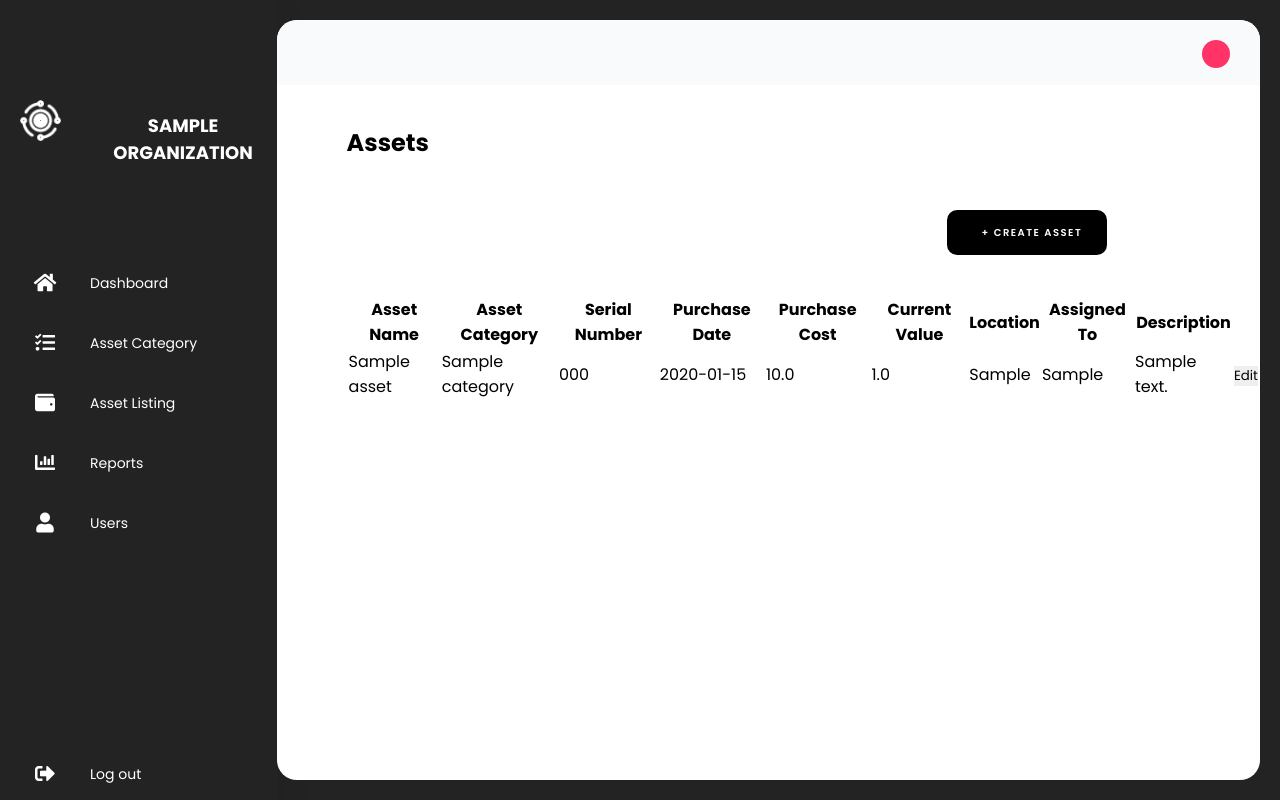
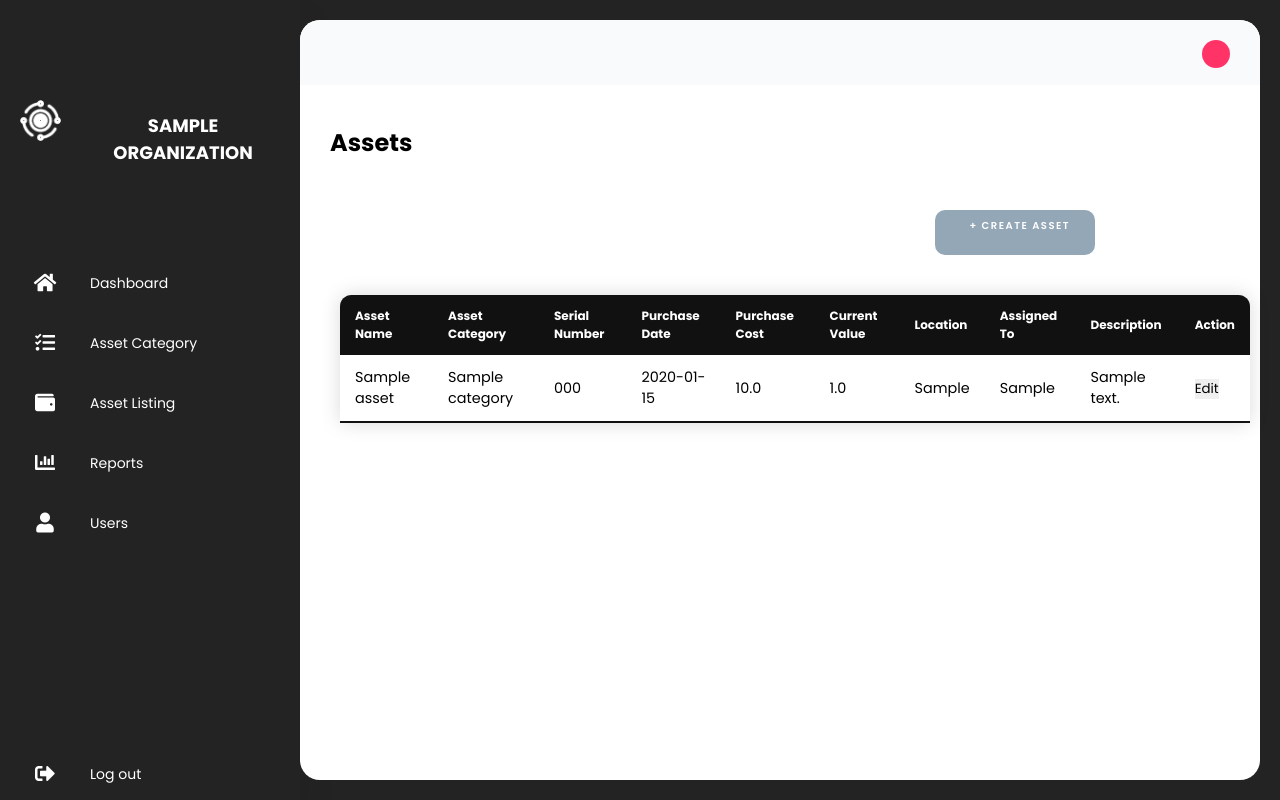
Before and after one commit to Ayushkabra09/Asset_Management_with_Depreciation, a Flask app: page /assetListing in a window 1280 px wide. Run offline with Flask 3, Linux system fonts and the light colour scheme; a user stored in the database is signed in; tables that the repository leaves empty hold one stand-in row (values such as "Sample post").

Commit message:
Ui changes

```diff
--- a/website/static/index.css
+++ b/website/static/index.css
@@ -15,9 +15,9 @@ body{
 ul, ol {
     list-style-type: none;
 }
-.container{
-  display: flex;
-}
+.container {
+      display: flex;
+    }
 nav{
   position: relative;
   top: 0;
@@ -25,7 +25,7 @@ nav{
   height: 100vh;
   left: 0;
   background: #232323;
-  width: 360px;
+  width: 30%;
   overflow: hidden;
   box-shadow: 0 20px 35px rgba(0, 0, 0, 0.1);
 }
@@ -89,6 +89,7 @@ a:hover{
 
 /* Main Section */
 .main{
+  max-width: 75vw;
   position: relative;
   /* padding: 20px; */
   width: 100%;
@@ -114,9 +115,9 @@ a:hover{
   cursor: pointer;
 }
 .main-skills{
-
+  max-width: 75vw;
   margin-top: 40px;
-  margin-left: 70px;
+  margin-left: 30px;
 }
 .main-skills .card{
   width: 25%;
@@ -219,22 +220,16 @@ a:hover{
 }
 
 .button-black{
+  cursor: pointer;
     width: fit-content;
     height: 45px;
-    background-color: #000;
+    background-color: #94A7B7;
     border-radius: 10px;
     margin-top: 50px;
     margin-bottom: 40px;
-    margin-left: 600px;
+    margin-left: 65% !important;
     align-items: center;
     padding: 8px 25px 12px 35px;
-}
-.button-black-inner-div{
-    display: flex;
-    flex-direction: column;
-}
-
-.button-text{
     color: #FFF;
     font-size: 10px;
     font-style: normal;
@@ -242,5 +237,4 @@ a:hover{
     line-height: normal;
     letter-spacing: 1.5px;
     text-transform: uppercase;
-
 }
--- /dev/null
+++ b/website/static/table.css
@@ -0,0 +1,67 @@
+.table-sortable th {
+  cursor: pointer;
+
+}
+
+
+.table-sortable .th-sort-asc::after {
+  content: "\25b4";
+}
+
+.table-sortable .th-sort-desc::after {
+  content: "\25be";
+}
+
+.table-sortable .th-sort-asc::after,
+.table-sortable .th-sort-desc::after {
+  margin-left: 5px;
+}
+
+.table-sortable .th-sort-asc,
+.table-sortable .th-sort-desc {
+  background: rgba(0, 0, 0, 0.1);
+}
+
+
+.content-table {
+    border-collapse: collapse;
+    margin: 25px 10px;
+    font-size: 0.9em;
+    min-width: 90%;
+    border-radius:11.48px 11.48px 0px 0px;
+    overflow: hidden;
+    box-shadow: 0 0 20px rgba(0, 0, 0, 0.15);
+}
+
+.content-table thead tr {
+    background-color: #111;
+    color: #ffffff;
+    text-align: left;
+    font-size: 12px;
+    font-style: normal;
+    font-weight: 400;
+    line-height: normal;
+}
+
+.content-table th,
+.content-table td {
+    padding: 12px 15px;
+    word-wrap: break-word;
+}
+
+.content-table tbody tr {
+    border-bottom: 1px solid #dddddd;
+}
+
+.content-table tbody tr:nth-of-type(even) {
+    background-color: #f3f3f3;
+}
+
+.content-table tbody tr:last-of-type {
+    border-bottom: 2px solid #111;
+}
+
+.content-table tbody tr.active-row {
+    font-weight: bold;
+    color: #111;
+}
--- /dev/null
+++ b/website/static/tablesort.js
@@ -0,0 +1,43 @@
+/**
+ * Sorts a HTML table.
+ *
+ * @param {HTMLTableElement} table The table to sort
+ * @param {number} column The index of the column to sort
+ * @param {boolean} asc Determines if the sorting will be in ascending
+ */
+function sortTableByColumn(table, column, asc = true) {
+	const dirModifier = asc ? 1 : -1;
+	const tBody = table.tBodies[0];
+	const rows = Array.from(tBody.querySelectorAll("tr"));
+
+	// Sort each row
+	const sortedRows = rows.sort((a, b) => {
+		const aColText = a.querySelector(`td:nth-child(${column + 1})`).textContent.trim();
+		const bColText = b.querySelector(`td:nth-child(${column + 1})`).textContent.trim();
+
+		return aColText > bColText ? (1 * dirModifier) : (-1 * dirModifier);
+	});
+
+	// Remove all existing TRs from the table
+	while (tBody.firstChild) {
+		tBody.removeChild(tBody.firstChild);
+	}
+
+	// Re-add the newly sorted rows
+	tBody.append(...sortedRows);
+
+	// Remember how the column is currently sorted
+	table.querySelectorAll("th").forEach(th => th.classList.remove("th-sort-asc", "th-sort-desc"));
+	table.querySelector(`th:nth-child(${column + 1})`).classList.toggle("th-sort-asc", asc);
+	table.querySelector(`th:nth-child(${column + 1})`).classList.toggle("th-sort-desc", !asc);
+}
+
+document.querySelectorAll(".table-sortable th").forEach(headerCell => {
+	headerCell.addEventListener("click", () => {
+		const tableElement = headerCell.parentElement.parentElement.parentElement;
+		const headerIndex = Array.prototype.indexOf.call(headerCell.parentElement.children, headerCell);
+		const currentIsAscending = headerCell.classList.contains("th-sort-asc");
+
+		sortTableByColumn(tableElement, headerIndex, !currentIsAscending);
+	});
+});
--- a/website/templates/asset_category.html
+++ b/website/templates/asset_category.html
@@ -5,11 +5,7 @@
 
 
     <!-- Button to open the popup form -->
-    <div class="button-black" onclick="create_category_pop()">
-
-       <span class="button-text">+ create category</span>
-
-    </div>
+    <button class="button-black" onclick="create_category_pop()" value="">+ create category</button>
 
   {% if categories %}
     {% set headers = ("Category", "Description", "Created By") %}
--- a/website/templates/table.html
+++ b/website/templates/table.html
@@ -1,10 +1,14 @@
 <!-- table.html -->
-<table>
+<link rel="stylesheet" href="../static/table.css">
+<table class="table-sortable content-table">
   <thead>
     <tr>
       {% for header in headers %}
       <th>{{ header }}</th>
       {% endfor %}
+      {% if show_view_button %}
+      <th>Action</th>
+      {% endif %}
     </tr>
   </thead>
   <tbody>
@@ -25,3 +29,4 @@
     {% endfor %}
   </tbody>
 </table>
+<script src="../static/tablesort.js"></script>
```
